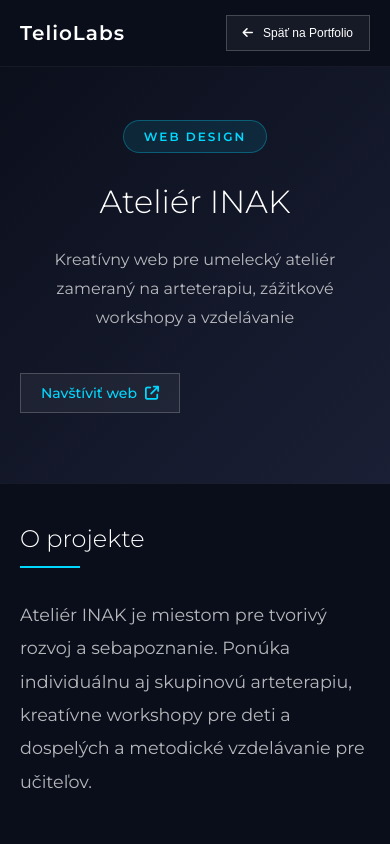
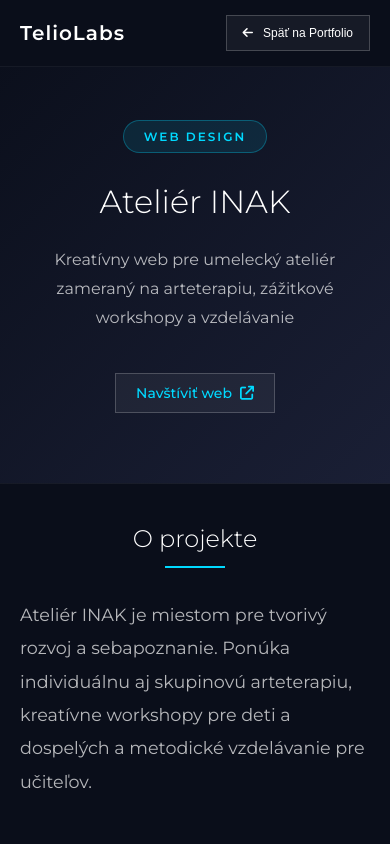
Before and after one commit to websolution4you/telio_comp, a Next.js app: page /portfolio/atelier-inak in a window 390 px wide. Shown: the top 844 px of the page. Built offline with nearby package versions, Linux system fonts and the light colour scheme.

Commit message:
zarovnanie na stred v mobile

```diff
--- a/app/portfolio/[slug]/portfolio-detail.css
+++ b/app/portfolio/[slug]/portfolio-detail.css
@@ -390,6 +390,15 @@
     padding: 60px 30px;
   }
 
+  .content-section h2 {
+    text-align: center;
+  }
+
+  .content-section h2::after {
+    left: 50%;
+    transform: translateX(-50%);
+  }
+
   .features-grid,
   .image-gallery {
     grid-template-columns: 1fr;
@@ -440,6 +449,7 @@
 
   .detail-meta {
     flex-direction: column;
+    align-items: center;
     gap: 20px;
   }
 }
```
